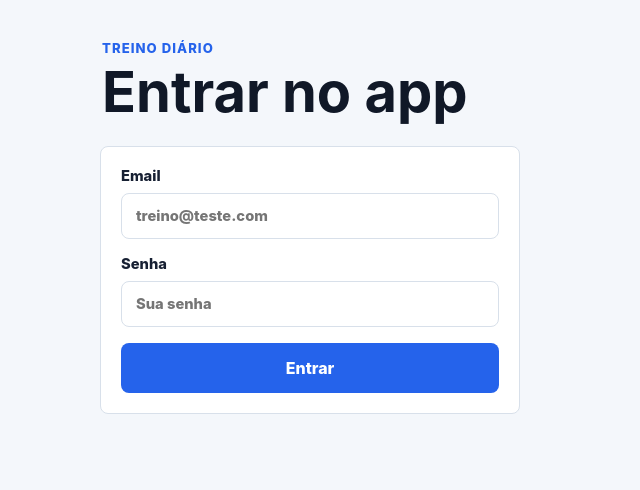
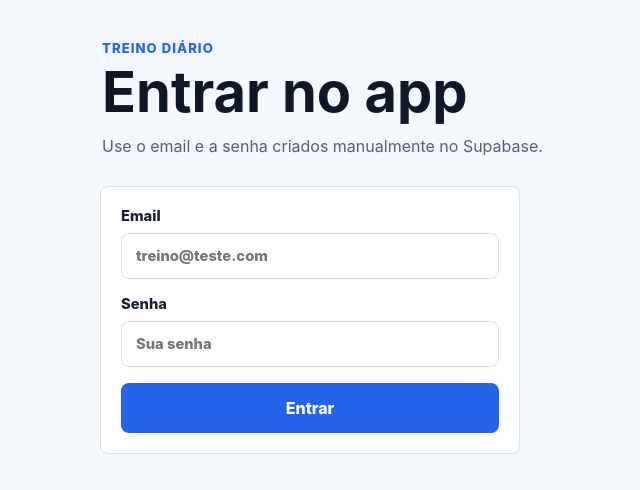
Before and after one commit to bruno-calm0n/pwa-treino, a React (Vite) app: page / in a window 1280 px wide. Shown: the top 490 px of the page, without its empty margins (198-838 px from the left). Built offline with nearby package versions, Linux system fonts and the light colour scheme; no server answers.

Commit message:
Remove subtitle prop from AppHeader and update WorkoutScreen to reflect changes

```diff
--- a/src/components/AppHeader.tsx
+++ b/src/components/AppHeader.tsx
@@ -1,17 +1,15 @@
 type AppHeaderProps = {
   title: string;
-  // subtitle: string;
+  subtitle?: string;
 };
 
-function AppHeader({ title,
-  // subtitle
- }: AppHeaderProps) {
+function AppHeader({ title, subtitle }: AppHeaderProps) {
   return (
     <div className="top-bar">
       <section className="hero" aria-labelledby="app-title">
         <p className="eyebrow">Treino diário</p>
         <h1 id="app-title">{title}</h1>
-        {/* <p className="subtitle">{subtitle}</p> */}
+        {subtitle && <p className="subtitle">{subtitle}</p>}
       </section>
     </div>
   );
--- a/src/components/WorkoutScreen.tsx
+++ b/src/components/WorkoutScreen.tsx
@@ -26,7 +26,6 @@
     <main className="app-shell">
       <AppHeader
         title="Registro de exercícios"
-        // subtitle="Os totais ficam salvos no dispositivo e continuam disponíveis mesmo ao fechar o app."
       />
 
       {/* <section className="account-bar" aria-label="Conta conectada">
```
